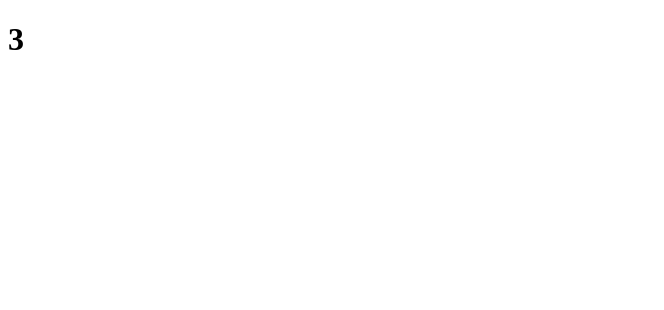
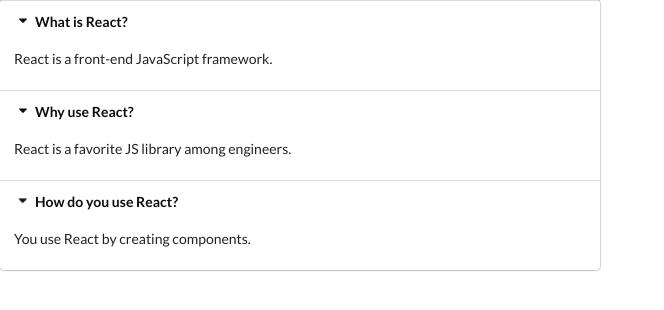
Before and after one commit to brianslab/udemy-react, a React (Create React App) app in the folder widgets/: page / in a window 1280 px wide. Shown: the top 310 px of the page, without its empty margins (0-664 px from the left). Built offline with nearby package versions, Linux system fonts and the light colour scheme.

Commit message:
style accordion

```diff
--- a/widgets/public/index.html
+++ b/widgets/public/index.html
@@ -5,6 +5,10 @@
     <link rel="icon" href="%PUBLIC_URL%/favicon.ico" />
     <meta name="viewport" content="width=device-width, initial-scale=1" />
     <meta name="theme-color" content="#000000" />
+    <link
+      rel="stylesheet"
+      href="https://cdnjs.cloudflare.com/ajax/libs/semantic-ui/2.4.1/semantic.min.css"
+    />
     <meta
       name="description"
       content="Web site created using create-react-app"
--- a/widgets/src/components/Accordion.js
+++ b/widgets/src/components/Accordion.js
@@ -1,7 +1,21 @@
 import React from 'react';
 
 const Accordion = ({ items }) => {
-    return <h1>{items.length}</h1>;
+    const renderedItems = items.map((item) => {
+        return (
+            <div key={item.title}>
+                <div className="title active">
+                    <i className="dropdown icon" />
+                    {item.title}
+                </div>
+                <div className="content active">
+                    <p>{item.content}</p>
+                </div>
+            </div>
+        );
+    });
+
+    return <div className="ui styled accordion">{renderedItems}</div>;
 };
 
 export default Accordion;
```
